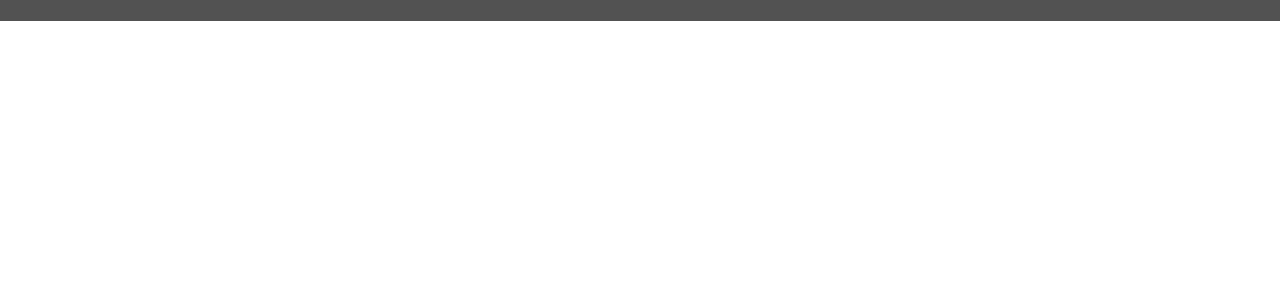
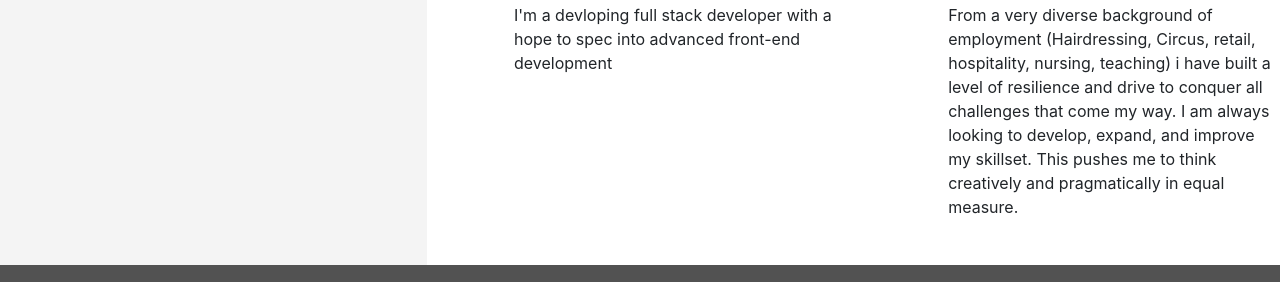
Before and after one commit to Cal-Rex/bootstrap-resume-project, a plain HTML site: page resume.html in a window 1280 px wide. Shown: the part 508-790 px from the top of the page. Drawn offline with nearby package versions, Linux system fonts and the light colour scheme.

Commit message:
add section structure and headings to resume page

```diff
--- a/resume.html
+++ b/resume.html
@@ -8,7 +8,9 @@
     <link rel="stylesheet" href="https://cdn.jsdelivr.net/npm/bootstrap@4.6.2/dist/css/bootstrap.min.css"
         integrity="sha384-xOolHFLEh07PJGoPkLv1IbcEPTNtaed2xpHsD9ESMhqIYd0nLMwNLD69Npy4HI+N" crossorigin="anonymous">
     <link rel="stylesheet" href="https://kit.fontawesome.com/85f184e105.css" crossorigin="anonymous">
-    <link rel="stylesheet" href="https://cdnjs.cloudflare.com/ajax/libs/hover.css/2.3.1/css/hover-min.css" integrity="sha512-csw0Ma4oXCAgd/d4nTcpoEoz4nYvvnk21a8VA2h2dzhPAvjbUIK6V3si7/g/HehwdunqqW18RwCJKpD7rL67Xg==" crossorigin="anonymous" referrerpolicy="no-referrer" />
+    <link rel="stylesheet" href="https://cdnjs.cloudflare.com/ajax/libs/hover.css/2.3.1/css/hover-min.css"
+        integrity="sha512-csw0Ma4oXCAgd/d4nTcpoEoz4nYvvnk21a8VA2h2dzhPAvjbUIK6V3si7/g/HehwdunqqW18RwCJKpD7rL67Xg=="
+        crossorigin="anonymous" referrerpolicy="no-referrer" />
     <link rel="stylesheet" href="assets/css/style.css" type="text/css" />
     <title>Andy</title>
 </head>
@@ -30,16 +32,20 @@
                     <div class="col">
                         <ul id="nav" class="list-inline menucontainer">
                             <li class="col-6 col-sm-3 list-inline-item ui-menu-color-home menuitem">
-                                <a href="#" class="hvr-sweep-to-bottom"><i class="fa-solid fa-house"></i><span>Home</span></a>
+                                <a href="#" class="hvr-sweep-to-bottom"><i
+                                        class="fa-solid fa-house"></i><span>Home</span></a>
                             </li>
                             <li class="col-6 col-sm-3 list-inline-item ui-menu-color-resume menuitem">
-                                <a href="#" class="hvr-sweep-to-bottom"><i class="fa-solid fa-user-graduate"></i><span>Resume</span></a>
+                                <a href="#" class="hvr-sweep-to-bottom"><i
+                                        class="fa-solid fa-user-graduate"></i><span>Resume</span></a>
                             </li>
                             <li class="col-6 col-sm-3 list-inline-item ui-menu-color-contact menuitem">
-                                <a href="#" class="hvr-sweep-to-bottom"><i class="fa-solid fa-paper-plane"></i><span>Contact</span></a>
+                                <a href="#" class="hvr-sweep-to-bottom"><i
+                                        class="fa-solid fa-paper-plane"></i><span>Contact</span></a>
                             </li>
                             <li class="col-6 col-sm-3 list-inline-item ui-menu-color-download menuitem">
-                                <a href="#" class="hvr-sweep-to-bottom"><i class="fa-solid fa-file-arrow-down"></i><span>Download</span></a>
+                                <a href="#" class="hvr-sweep-to-bottom"><i
+                                        class="fa-solid fa-file-arrow-down"></i><span>Download</span></a>
                             </li>
 
                         </ul>
@@ -49,9 +55,55 @@
             </div>
         </div>
     </header>
-    <section>
+    <section class="conatiner-fluid">
+        <div class="row no-gutters">
+            <div class="col-md-4 bg-color-personal-info section-column" id="personal-info-padding">
+                <div class="row">
+                    <div class="col-12">
+                        <h3 class="section-heading uppercase">
+                            Work History
+                        </h3>
+                    </div>
+                </div>
+            </div>
+            <div class="col-md-8 bg-color-three-reasons section-column" id="three-reasons-section-padding">
+                <div class="row">
+                    <div class="col">
+                        <h3 class="section-heading uppercase">My Skills</h3>
+                    </div>
+                </div>
+                <div class="row">
+                    <div class="col-10 offset-1 offset-sm-0 col-sm4 col-md-6">
+                        <div class="row">
+                            <div class="col-2">
+                                <i class="three-reasons-icon fa-solid fa-tv" aria-hidden="true"></i>
+                            </div>
+                            <div class="col-10">
+                                <h4 class="three-reasons-heading uppercase">Front End</h4>
+                                <p>I'm a devloping full stack developer with a hope to spec into advanced front-end
+                                    development</p>
+                            </div>
+                        </div>
+                    </div>
+                    <div class="col-10 offset-1 offset-sm-0 col-sm4 col-md-6">
+                        <div class="row">
+                            <div class="col-2">
+                                <i class="three-reasons-icon fa-solid fa-gears" aria-hidden="true"></i>
+                            </div>
+                            <div class="col-10">
+                                <h4 class="three-reasons-heading uppercase">Back End</h4>
+                                <p>From a very diverse background of employment (Hairdressing, Circus, retail,
+                                    hospitality, nursing, teaching) i have built a level of resilience and drive to
+                                    conquer all
+                                    challenges that come my way. I am always looking to develop, expand, and improve my
+                                    skillset. This pushes me to think creatively and pragmatically in equal measure.</p>
+                            </div>
+                        </div>
+                    </div>
 
-
+                </div>
+            </div>
+        </div>
 
     </section>
     <footer class="container-fluid">
```
Lines whose indentation alone changed are shown as unchanged.
